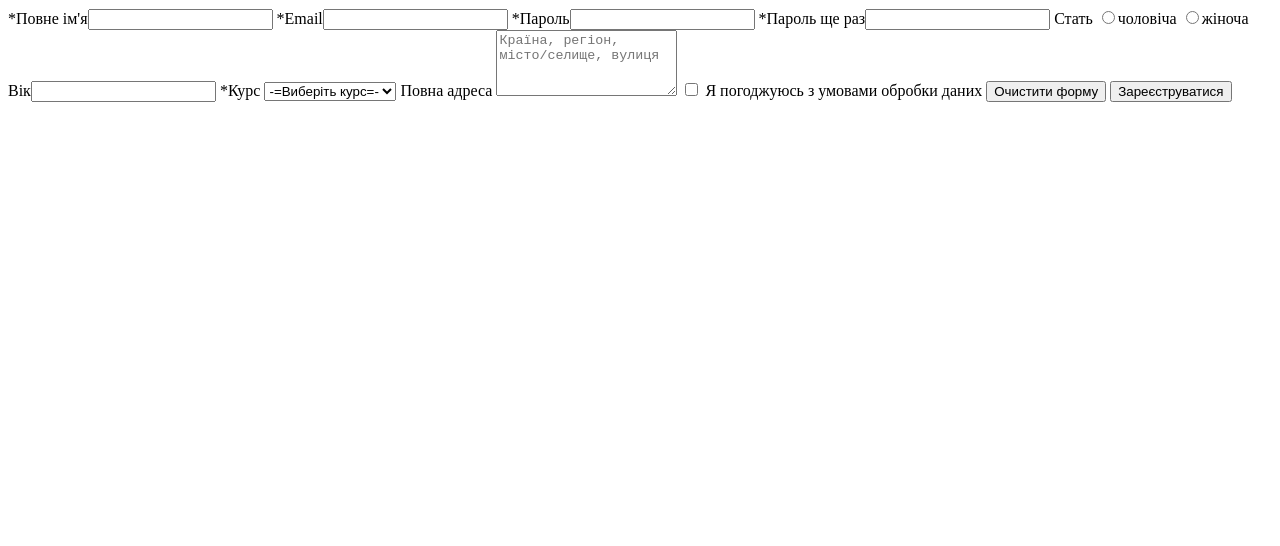
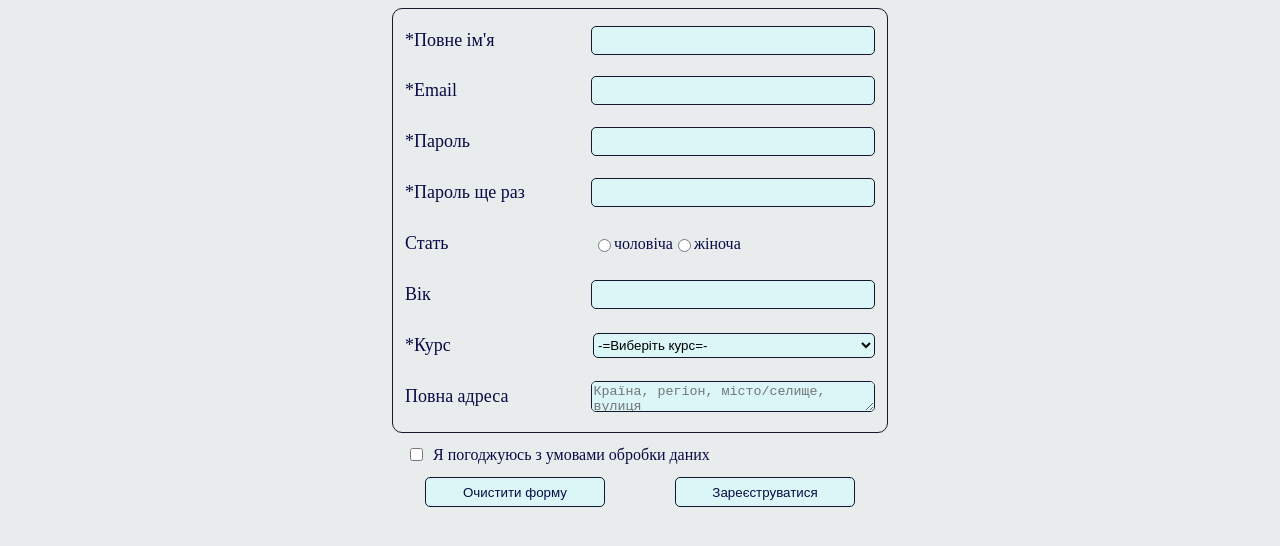
Before and after one commit to KatyKuzmenko/simple-registration-form, a plain HTML site: page index.html in a window 1280 px wide. Drawn offline with Linux system fonts and the light colour scheme.

Commit message:
added classes, styles and variables

```diff
--- /dev/null
+++ b/css/_vars.css
@@ -0,0 +1,8 @@
+:root {
+  --button-color: rgb(218, 246, 246);
+  --bcg-color: rgb(212, 219, 219, 0.5);
+  --text-color: rgb(8, 11, 70);
+  --border-color: rgb(21, 22, 48);
+  --form-width: 500px;
+
+}
--- a/css/style.css
+++ b/css/style.css
@@ -0,0 +1,82 @@
+@import url(./_vars.css);
+
+body {
+  background-color: var(--bcg-color);
+}
+.form {
+  margin: 0 auto;
+  display: flex;
+  flex-direction: column;
+  max-width: var(--form-width);
+  color: var(--text-color);
+}
+
+.form__fields {
+  display: flex;
+  flex-direction: column;
+  border: 1px solid var(--border-color);
+  border-radius: 10px;
+}
+
+.field {
+  display: flex;
+  flex-direction: row;
+  align-items: center;
+}
+
+.field__name {
+  font-size: 18px;
+  font-weight: normal;
+  width: 40%;
+}
+
+.field__input {
+  width: 60%;
+  height: 25px;
+  border: 1px solid var(--border-color);
+  border-radius: 5px;
+  background-color: var(--button-color);
+}
+
+.field__input:focus {
+  border: 1px solid var(--border-color);
+}
+
+.radio {
+  accent-color: var(--text-color);
+}
+
+.agreement {
+  display: flex;
+  flex-direction: row;
+}
+
+.agreement__input {
+  margin: 0 10px 0 20px;
+  accent-color: var(--text-color);
+}
+
+.agreement__text {
+  font-size: 16px;
+  font-weight: normal;
+}
+
+.buttons {
+  display: flex;
+  flex-direction: row;
+  justify-content: space-around;
+}
+
+.button {
+  width: 180px;
+  height: 30px;
+  color: var(--text-color);
+  background-color: var(--button-color);
+  border: 1px solid var(--border-color);
+  border-radius: 5px;
+}
+
+.button:hover {
+  color: var(--button-color);
+  background-color: var(--text-color);
+}
--- a/index.html
+++ b/index.html
@@ -16,90 +16,149 @@
     <main>
       <form
         action="/"
-        method="post"
+        method="get"
+        class="form"
       >
-        <label
-          >*Повне ім'я<input
+        <fieldset class="form__fields">
+          <label class="field"
+            ><h2 class="field__name">*Повне ім'я</h2>
+            <input
               type="text"
               required
+              class="field__input"
+              name="name"
           /></label>
-        <label
-          >*Email<input
+          <label class="field"
+            ><h2 class="field__name">*Email</h2>
+            <input
               type="email"
+              name="email"
               required
+              class="field__input"
           /></label>
-        <label
-          >*Пароль<input
+          <label class="field"
+            ><h2 class="field__name">*Пароль</h2>
+            <input
               type="password"
               name="password"
               required
+              class="field__input"
           /></label>
-        <label
-          >*Пароль ще раз<input
+          <label class="field"
+            ><h2 class="field__name">*Пароль ще раз</h2>
+            <input
               type="password"
               name="repeat_password"
               required
+              class="field__input"
           /></label>
-        <label
-          >Стать
-          <label
+          <label class="field"
+            ><h2 class="field__name">Стать</h2>
+            <label class="field"
               ><input
                 type="radio"
                 name="gender"
                 value="male"
+                class="field__input radio"
               />чоловіча</label
             >
-          <label
+            <label class="field"
               ><input
                 type="radio"
                 name="gender"
                 value="female"
+                class="field__input radio"
               />жіноча</label
             ></label
           >
-        <label
-          >Вік<input
+          <label class="field"
+            ><h2 class="field__name">Вік</h2>
+            <input
               type="number"
               name="age"
+              class="field__input"
           /></label>
-        <label
-          >*Курс
+          <label class="field"
+            ><h2 class="field__name">*Курс</h2>
             <select
               name="course"
               required
+              class="field__input"
             >
               <option
+                class="option"
                 value=""
                 disabled
                 selected
               >
                 -=Виберіть курс=-
               </option>
-            <option value="frontend">FrontEnd</option>
-            <option value="design">Web Design</option>
-            <option value="qa">QA Manual</option>
-            <option value="java">Java</option>
-            <option value="python">Python</option>
+              <option
+                class="option"
+                value="frontend"
+              >
+                FrontEnd
+              </option>
+              <option
+                class="option"
+                value="design"
+              >
+                Web Design
+              </option>
+              <option
+                class="option"
+                value="qa"
+              >
+                QA Manual
+              </option>
+              <option
+                class="option"
+                value="java"
+              >
+                Java
+              </option>
+              <option
+                class="option"
+                value="python"
+              >
+                Python
+              </option>
             </select>
           </label>
-        <label>
-          Повна адреса
+          <label class="field">
+            <h2 class="field__name">Повна адреса</h2>
             <textarea
               name="address"
               rows="4"
               placeholder="Країна, регіон, місто/селище, вулиця"
+              class="field__input"
             ></textarea>
           </label>
-        <label>
+        </fieldset>
+
+        <label class="field agreement">
           <input
             type="checkbox"
             name="agree"
             required
+            class="agreement__input"
           />
-          Я погоджуюсь з умовами обробки даних
+          <h2 class="agreement__text">Я погоджуюсь з умовами обробки даних</h2>
         </label>
-        <button type="reset">Очистити форму</button>
-        <button type="submit">Зареєструватися</button>
+        <div class="buttons">
+          <button
+            type="reset"
+            class="button"
+          >
+            Очистити форму
+          </button>
+          <button
+            type="submit"
+            class="button"
+          >
+            Зареєструватися
+          </button>
+        </div>
       </form>
     </main>
   </body>
```
Lines whose indentation alone changed are shown as unchanged.
